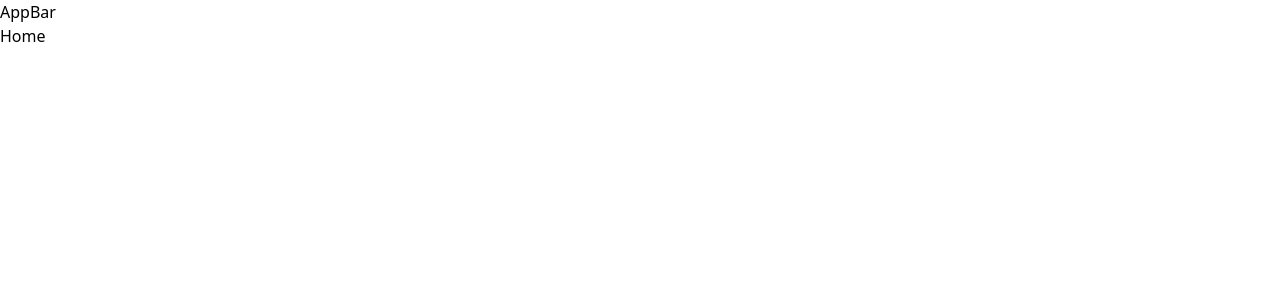
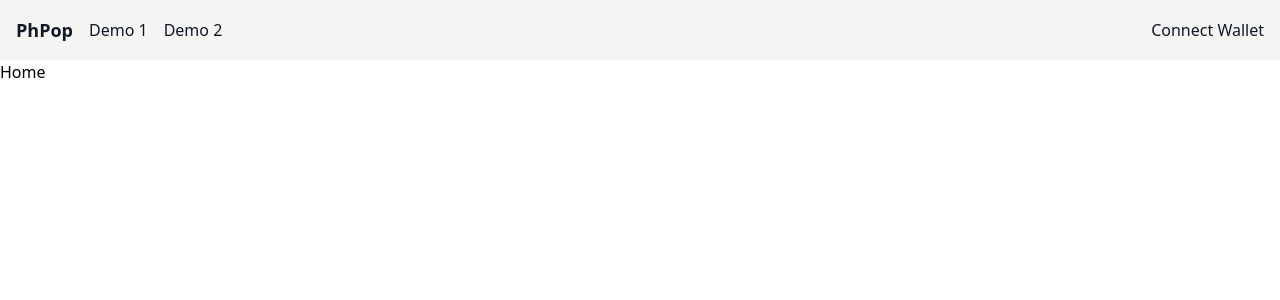
Before and after one commit to PopisAI/pochi-front, a React (Vite) app: page / in a window 1280 px wide. Shown: the top 300 px of the page. Built offline with nearby package versions, Linux system fonts and the light colour scheme.

Commit message:
Add navbar

```diff
--- a/src/components/AppBar.tsx
+++ b/src/components/AppBar.tsx
@@ -1,6 +1,30 @@
+import { NavLink } from 'react-router-dom'
+
 const AppBar = () => {
+  const activeStyle = 'underline underline-thickness-3 underline-offset-2'
   return (
-    <div>AppBar</div>
+    <nav className="flex justify-between items-center p-4 bg-stone-100 text-gray-900">
+      <ul className='flex items-center space-x-4'>
+        <li className='font-semibold text-lg'>
+          <NavLink to="/">PhPop</NavLink>
+        </li>
+        <li>
+          <NavLink to="/token/2" className={({ isActive }) => isActive ? activeStyle : undefined}>
+            Demo 1
+          </NavLink>
+        </li>
+        <li>
+          <NavLink to="/token/1" className={({ isActive }) => isActive ? activeStyle : undefined}>
+            Demo 2
+          </NavLink>
+        </li>
+      </ul>
+      <ul className='flex items-center space-x-4'>
+        <li>
+          Connect Wallet
+        </li>
+      </ul>
+    </nav>
   )
 }
 
--- a/src/pages/App/AppRoutes.tsx
+++ b/src/pages/App/AppRoutes.tsx
@@ -6,13 +6,13 @@ import NotFound from '../NotFound'
 import TokenView from '../TokenView'
 
 const Routes = () => {
-  let routes = useRoutes([
+  const routes = useRoutes([
     {
       path: '/',
       element: <AppMain />, // Add AppBar
       children: [
         { element: <Home />, index: true },
-        { path: '/token', element: <TokenView /> },
+        { path: '/token/:tokenId', element: <TokenView /> },
         { path: '*', element: <NotFound /> },
       ],
     },
--- a/src/pages/TokenView/index.tsx
+++ b/src/pages/TokenView/index.tsx
@@ -1,6 +1,9 @@
+import { useParams } from "react-router-dom"
+
 const TokenView = () => {
+  const { tokenId } =useParams()
   return (
-    <div>TokenView</div>
+    <div>TokenView: {tokenId}</div>
   )
 }
 
```
